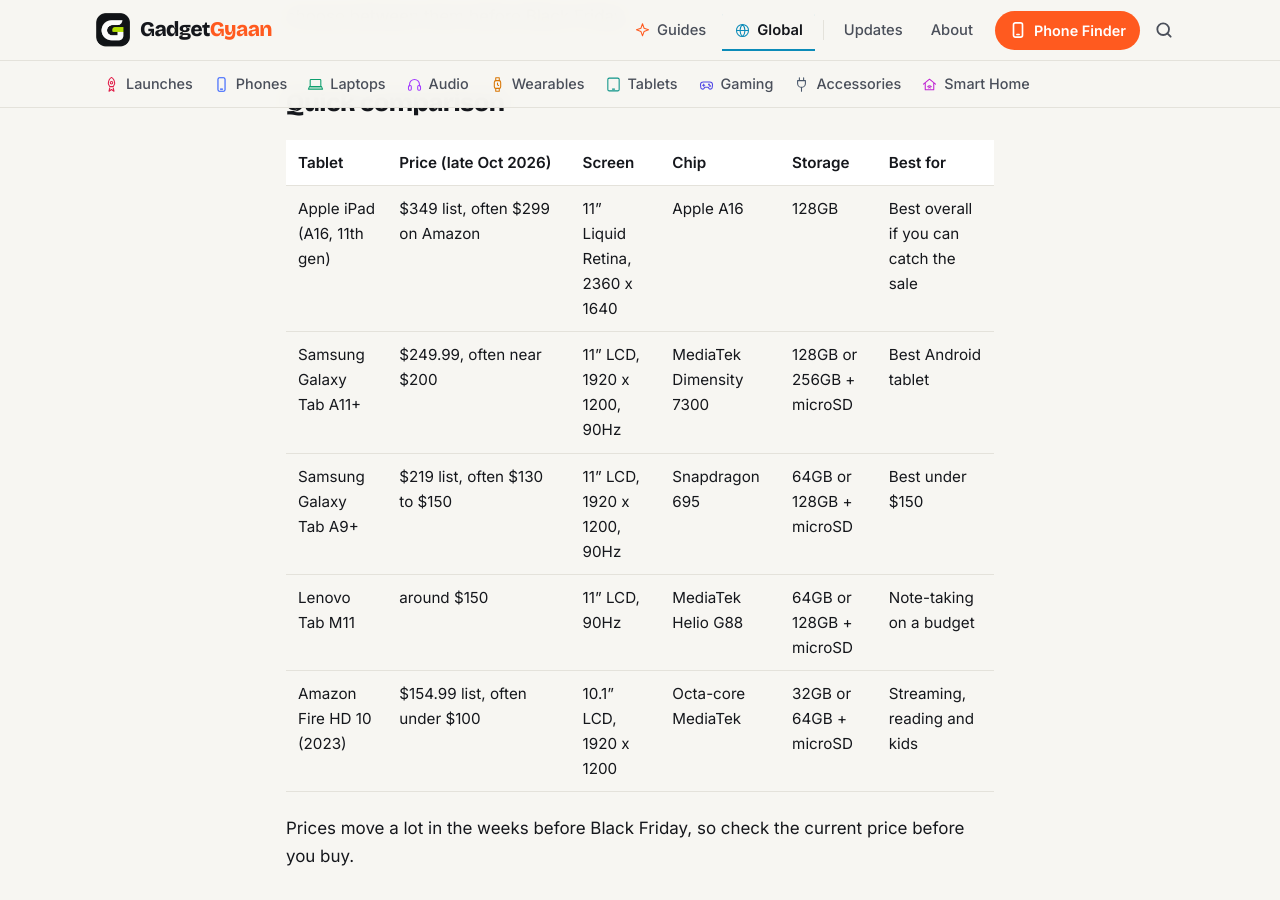
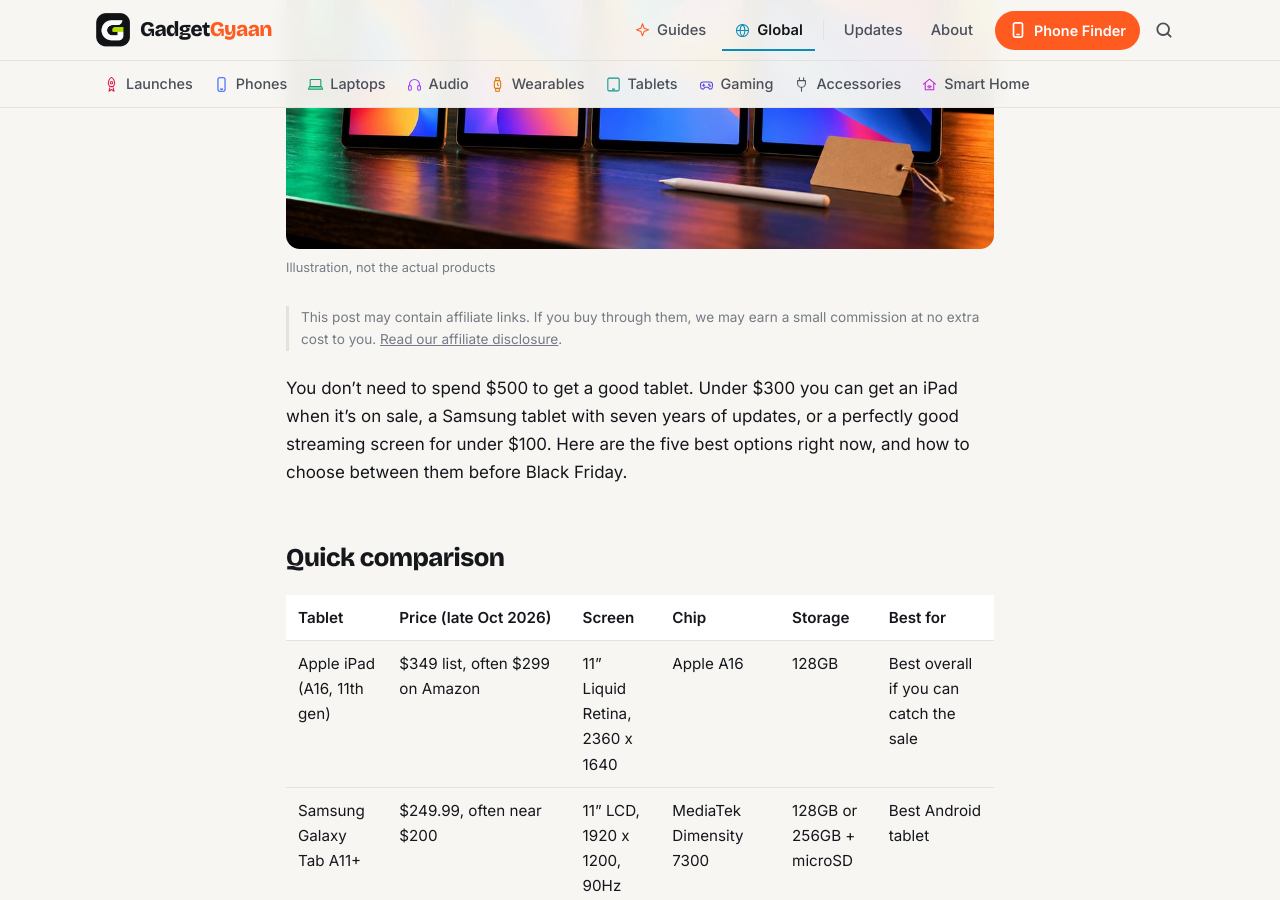
Before and after one commit to kiteksood167/kiteksood167.github.io, a Jekyll site: the page built from _posts/2026-10-28-best-tablets-under-300.md, in a window 1280 px wide and 900 px high, scrolled down 774 px. Built offline with Jekyll 4.4.1, drawn with Linux system fonts in a browser that asks for light colours; comment, search, counter and statistics services are not loaded; some of the changed text lies outside the part shown.

Commit message:
Add images to Best Tablets Under $300 post
Co-Authored-By: Claude Opus 5.5 <noreply@anthropic.com>
Claude-Session: https://claude.ai/code/session_019q2TsaYyUfQwBS5iqKAhGu

```diff
--- a/_posts/2026-10-28-best-tablets-under-300.md
+++ b/_posts/2026-10-28-best-tablets-under-300.md
@@ -3,6 +3,9 @@ title: "Best Tablets Under $300 in 2026: iPad, Galaxy Tab and Budget Picks"
 seo_title: "Best Tablets Under $300 in 2026"
 description: "The best tablets under $300 right now, from the A16 iPad on sale to Samsung's Galaxy Tab A11+ and a $75 Fire tablet, with prices and who each suits."
 date: 2026-10-28 20:38:00 +0530
+image: /assets/images/best-tablets-under-300.jpg
+image_alt: "Four tablets of different sizes with colourful screens lined up on a wooden desk next to a stylus and a blank price tag"
+image_credit: "Illustration, not the actual products"
 category: Global
 also_in: [Tablets]
 tags: [tablets, budget tablet, ipad, galaxy tab, fire tablet, buying guide]
@@ -49,8 +52,6 @@ What you don't get: S Pen support, a fingerprint reader, or a high-end display.
 
 {% include buy.html name="Samsung Galaxy Tab A11+" query="Samsung Galaxy Tab A11+ 11 inch" store="us" note="Seven years of updates, quad speakers, microSD" %}
 
-<!-- inline image 1 -->
-
 ## 3. Samsung Galaxy Tab A9+: best under $150
 
 The Galaxy Tab A9+ is older, but it's now so cheap that it's still worth a look. Its list price is $219, and it often sells for $130 to $150. For that you get an 11-inch 90Hz screen, quad speakers and a Snapdragon 695 chip that handles streaming, browsing and casual games well.
@@ -60,6 +61,11 @@ Its main weaknesses are slow 15W charging, weak cameras and only 64GB of storage
 **Best for:** a cheap second screen for Netflix, YouTube and browsing.
 
 {% include buy.html name="Samsung Galaxy Tab A9+" query="Samsung Galaxy Tab A9+ 11 inch" store="us" note="Often $130 to $150; pick 128GB if you can" %}
+
+<figure class="inline-figure">
+  <img width="1200" height="675" src="/assets/images/student-tablet-notes-stylus-desk.jpg" alt="A student writing notes on a tablet with a stylus at a desk with books and a lamp" loading="lazy">
+  <figcaption>Illustration</figcaption>
+</figure>
 
 ## 4. Lenovo Tab M11: best for note-taking on a budget
 
@@ -81,7 +87,10 @@ It runs Amazon's Fire OS, not standard Android, so there's no Google Play Store,
 
 {% include buy.html name="Amazon Fire HD 10" query="Amazon Fire HD 10 tablet" store="us" note="Wait for a sale; it often drops below $100" %}
 
-<!-- inline image 2 -->
+<figure class="inline-figure">
+  <img width="1200" height="675" src="/assets/images/family-tablet-streaming-sofa.jpg" alt="A mother and son lying on a sofa watching a show on a tablet in a stand case" loading="lazy">
+  <figcaption>Illustration</figcaption>
+</figure>
 
 ## What to check before you buy
 
```
Also changed, not shown: assets/images/index.yml (+15 -0 lines), assets/images/best-tablets-under-300.jpg (added), assets/images/family-tablet-streaming-sofa.jpg (added), assets/images/md/best-tablets-under-300.jpg (added), assets/images/student-tablet-notes-stylus-desk.jpg (added), assets/images/thumbs/best-tablets-under-300.jpg (added).
